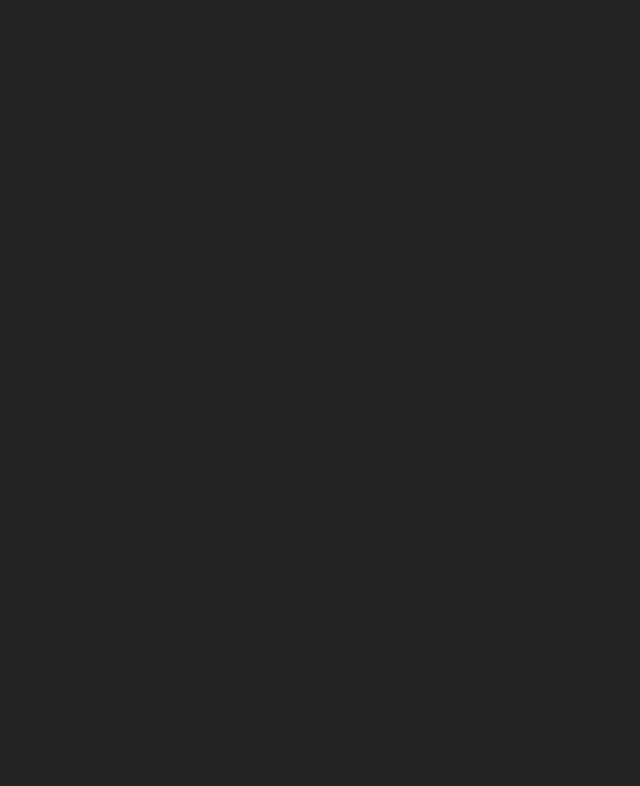
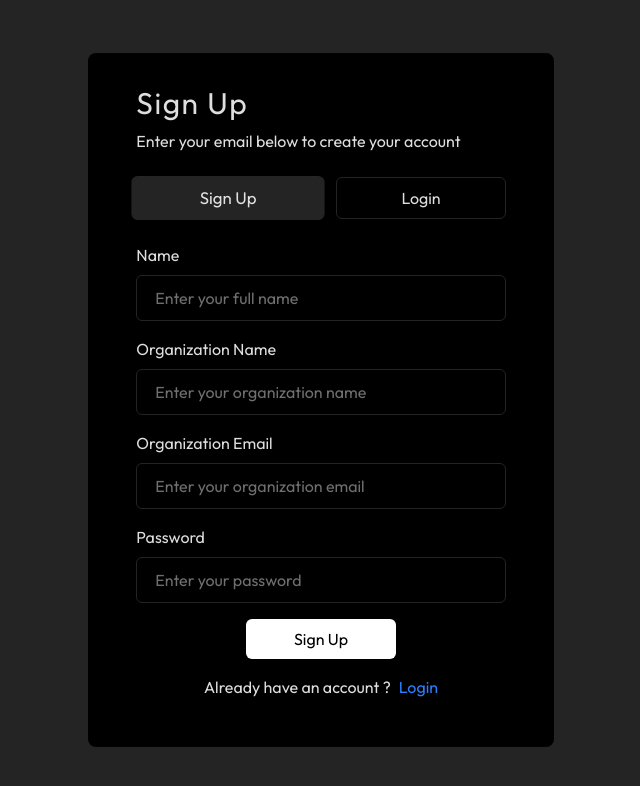
Before and after one commit to devdixit-dev/TaskPilot, a React (Vite) app in the folder frontend/: page /admin in a window 1280 px wide. Before the commit this address had no page. Shown: the top 786 px of the page, without its empty margins (319-959 px from the left). Built offline with nearby package versions, Linux system fonts and the light colour scheme.

Commit message:
signup & login functionality is working on frontend

```diff
--- a/frontend/src/App.jsx
+++ b/frontend/src/App.jsx
@@ -1,11 +1,11 @@
 import { Routes, Route } from 'react-router-dom'
-import AuthPage from './pages/AuthPage'
+import AdminAuth from './pages/AdminAuth'
 
 const App = () => {
 
   return (
     <Routes>
-      <Route path='/auth' element={<AuthPage />} />
+      <Route path='/admin' element={<AdminAuth />} />
     </Routes>
   )
 }
--- a/frontend/src/pages/AuthPage.jsx
+++ b/frontend/src/pages/AdminAuth.jsx
@@ -1,19 +1,53 @@
 import { useState, useEffect } from "react";
 import { ToastContainer, toast } from 'react-toastify';
 
-const AuthPage = () => {
+const AdminAuth = () => {
+  const [active, setActive] = useState('signup');
+  const [users, setUsers] = useState([]);
 
-  const [active, setActive] = useState('signup');
+  const [name, setName] = useState('');
+  const [orgName, setOrgName] = useState('');
+  const [email, setEmail] = useState('');
+  const [password, setPassword] = useState('');
+
+  const handleSignUp = async (e) => {
+    e.preventDefault();
+    if(active === 'signup') {
+      if(!name || !orgName || !email || !password){
+        return toast.error('all fields are required')
+      }
+      const newUser = {
+        name,
+        orgName,
+        email,
+        password
+      }
+
+      setUsers([...users, newUser]);
+      toast.success(`${name} - Sign up successfull`)
+      setName('')
+      setOrgName('')
+      setEmail('')
+      setPassword('')
+    }
+    else{
+      if(!email || !password){
+        return toast.error('all fields are required')
+      }
+
+      toast.success(`${email} with ${password} logged in`)
+      setEmail('')
+      setPassword('')
+    }
+  }
 
   useEffect(() => {
-    const notify = () => toast('Hello, there !');
-    notify();
     console.log("Active tab changed to:", active);
   }, [active]);
 
   return (
     <div className="w-screen h-screen flex justify-center items-center">
-      <div className="w-1/3.5 py-10 px-8 rounded-lg bg-black">
+      <div className="w-1/3.5 py-8 px-8 rounded-lg bg-black">
         <div className="px-4">
           <h2 className="text-3xl tracking-wider mb-2">{active === 'signup' ? 'Sign Up' : 'Login'}</h2>
           <p className="mb-2">{active === 'signup' ? 'Enter your email below to create your account' : 'Enter your email and password for login'}</p>
@@ -35,25 +69,32 @@ const AuthPage = () => {
           </div>
 
           <div className="mt-6">
-            <form action="">
+            <form onSubmit={handleSignUp}>
               {active === 'signup' ?
+              <>
                 <div className="flex flex-col gap-2 mb-4">
                   <label htmlFor="name">Name</label>
-                  <input type="text" name="name" minLength={6} placeholder="Enter your full name" className="bg-black py-2.5 px-4.5 rounded-md border-1 border-[#242424] outline-0" />
+                  <input type="text" name="name" minLength={6} placeholder="Enter your full name" className="bg-black py-2.5 px-4.5 rounded-md border-1 border-[#242424] outline-0" value={name} onChange={(e) => setName(e.target.value)} required />
                 </div>
+
+                <div className="flex flex-col gap-2 mb-4">
+                  <label htmlFor="name">Organization Name</label>
+                  <input type="text" name="name" minLength={6} placeholder="Enter your organization name" className="bg-black py-2.5 px-4.5 rounded-md border-1 border-[#242424] outline-0" value={orgName} onChange={(e) => setOrgName(e.target.value)} required />
+                </div>
+                </>
                 :
                 null
               }
               <div className="flex flex-col gap-2 mb-4">
-                <label htmlFor="email">Email</label>
-                <input type="email" name="email" minLength={6} placeholder="Enter your email address" className="bg-black py-2.5 px-4.5 rounded-md border-1 border-[#242424] outline-0" />
+                <label htmlFor="email">Organization Email</label>
+                <input type="email" name="email" minLength={6} placeholder="Enter your organization email" className="bg-black py-2.5 px-4.5 rounded-md border-1 border-[#242424] outline-0" value={email} onChange={(e) => setEmail(e.target.value)} required />
               </div>
               <div className="flex flex-col gap-2 mb-4">
                 <label htmlFor="password">Password</label>
-                <input type="password" name="password" minLength={6} placeholder="Enter your password" className="bg-black py-2.5 px-4.5 rounded-md border-1 border-[#242424] outline-0" />
+                <input type="password" name="password" minLength={6} placeholder="Enter your password" className="bg-black py-2.5 px-4.5 rounded-md border-1 border-[#242424] outline-0" value={password} onChange={(e) => setPassword(e.target.value)} required />
               </div>
               <div className="w-full flex justify-center">
-                <button className={`py-2 px-12 rounded-md bg-white text-black cursor-pointer transition-all duration-300 hover:outline-1 hover:opacity-70`}>{active === 'signup' ? 'Sign Up' : 'Login'}</button>
+                <button type="submit" className={`py-2 px-12 rounded-md bg-white text-black cursor-pointer transition-all duration-300 hover:outline-1 hover:opacity-70`}>{active === 'signup' ? 'Sign Up' : 'Login'}</button>
               </div>
 
               {
@@ -83,4 +124,4 @@ const AuthPage = () => {
   )
 }
 
-export default AuthPage
+export default AdminAuth;
```
Also changed, not shown: 1 other file (tests, documents, lock files or other folders).
